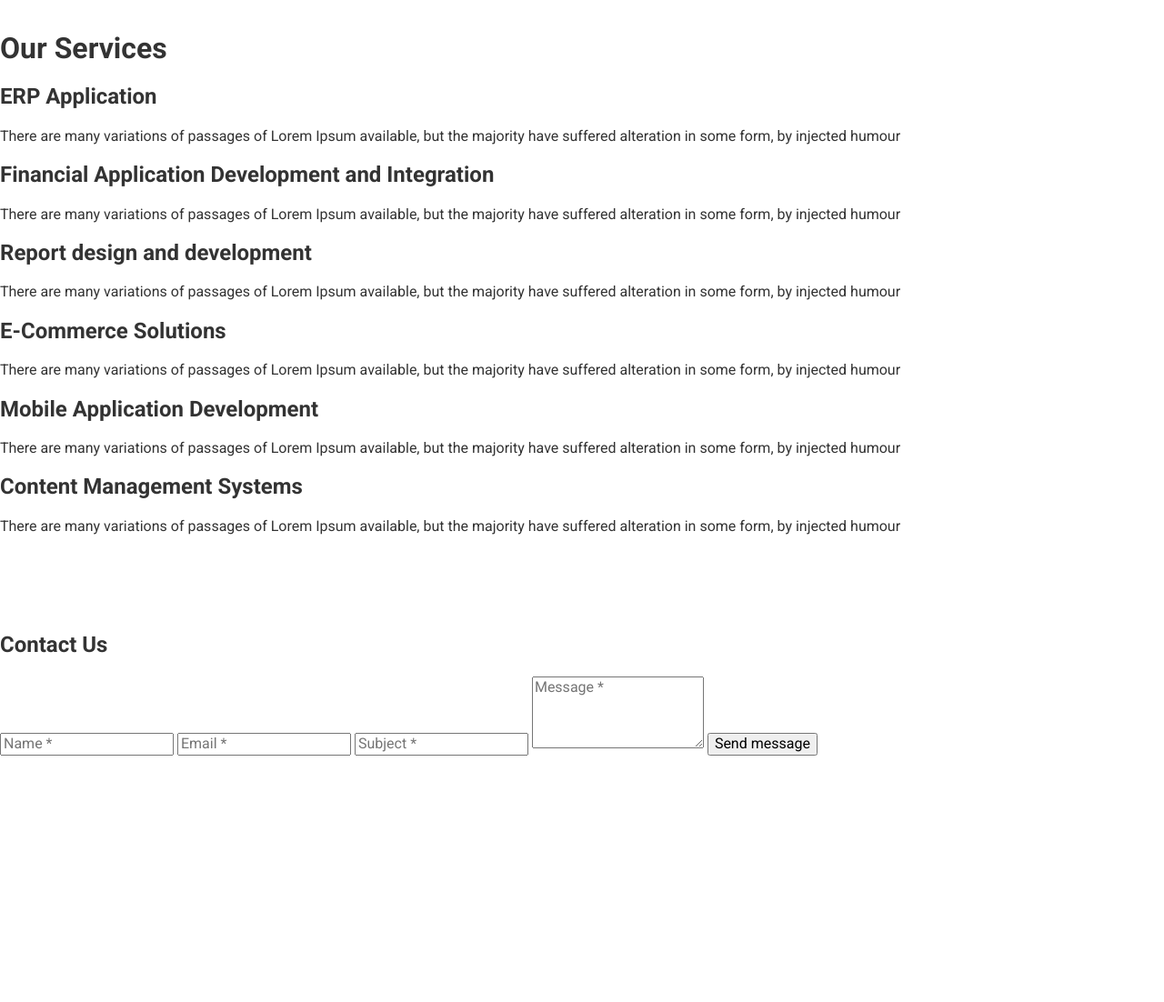
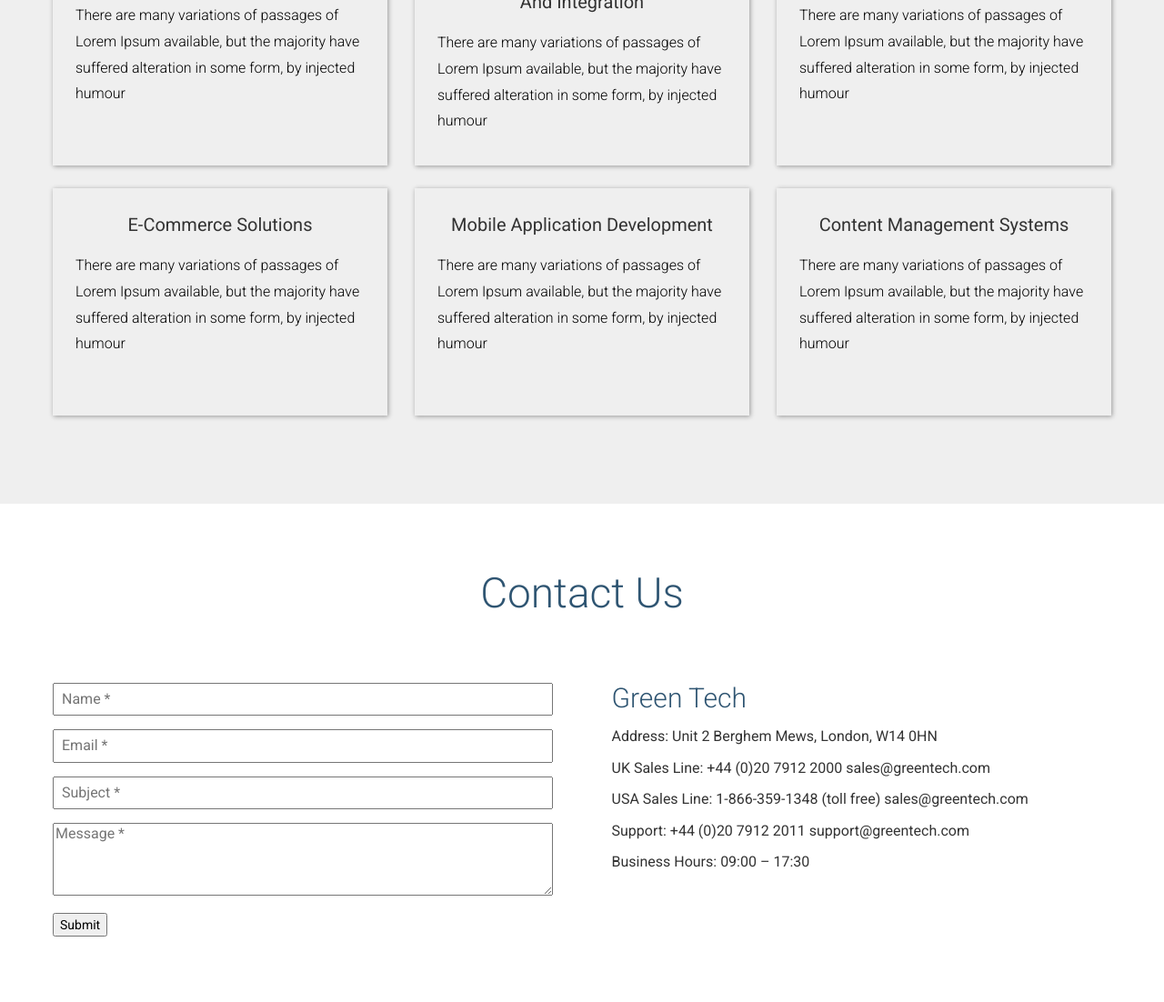
Before and after one commit to duruliu72/greentech, a website: page docs/index.html in a window 1280 px wide. Shown: the part 1359-2461 px from the top of the page at 91% size. Before the commit the page ends 2190 px from the top, so only its background shows below. Drawn offline with Linux system fonts and the light colour scheme.

Commit message:
change on 4-4-19

```diff
--- a/docs/assets/styles/base/_mixins.css
+++ b/docs/assets/styles/base/_mixins.css
@@ -22,3 +22,18 @@
         clear: both;
     }
 }
+
+@define-mixin before{
+    &::before{
+        content: "";
+        display:table;
+        clear: both;
+    }
+}
+@define-mixin after{
+    &::after{
+        content: "";
+        display:table;
+        clear: both;
+    }
+}
--- /dev/null
+++ b/docs/assets/styles/modules/_btn.css
@@ -0,0 +1,10 @@
+.btn{
+    &--submit{
+        margin-bottom: 0;
+        font-size: 14px;
+        font-weight: 400;
+        line-height: 1.42857143;
+        text-align: center;
+        display: inline-block;
+    }
+}
--- /dev/null
+++ b/docs/assets/styles/modules/_form-group.css
@@ -0,0 +1,10 @@
+.form-group{
+    margin-bottom: 15px;
+    input{
+        width: 100%;
+        padding:7px 8px;
+    }
+    textarea{
+        width: 100%;
+    }
+}
--- /dev/null
+++ b/docs/assets/styles/modules/_greentech-contactus.css
@@ -0,0 +1,3 @@
+.greentech-contactus{
+
+}
--- /dev/null
+++ b/docs/assets/styles/modules/_greentech-service.css
@@ -0,0 +1,24 @@
+.greentech-service{
+    background: #efefef;
+    &__item{
+        background: #efefef;
+        min-height: 250px;
+        padding:0px 25px;
+        box-shadow: 1px 1px 5px rgba(20, 20, 20, 0.4);
+        margin-bottom:25px;
+    }
+    &__title{
+        padding-top: 25px;
+        text-align: center;
+        font-weight: 400;
+        font-size: 20px;
+        text-transform: capitalize;
+        line-height: 1.5;
+        margin: 0;
+    }
+    p{
+        font-weight: 300;
+        line-height: 1.8;
+        color: #000000;
+    }
+}
--- a/docs/assets/styles/modules/_headline.css
+++ b/docs/assets/styles/modules/_headline.css
@@ -7,4 +7,11 @@
             margin: 0px;
         }
     }
+    &--center{
+        text-align: center;
+        margin:0px 0px 4.5rem 0px;
+    }
+    &--contact{
+        font-size: 1.875rem;
+    }
 }
--- a/docs/assets/styles/modules/_row.css
+++ b/docs/assets/styles/modules/_row.css
@@ -1,19 +1,36 @@
 .row{
     @mixin atMedium{
         &--gutters{
-            margin-right: -65px;
+            margin-right: -32.5px;
+            margin-left: -32.5px;
         }
         &--gutters > div{
-            padding-right: 65px;
+            padding-right: 32.5px;
+            padding-left: 32.5px;
+        }
+        &--medium-gutters{
+            margin-right: -15px;
+            margin-left: -15px;
+        }
+        &--medium-gutters >div{
+            padding-right: 15px;
+            padding-left: 15px;
         }
         &__medium-4{
             float: left;
-            width: 33.33%;
+            width: 33.33333333%;
+            min-height: 1px;
+        }
+        &__medium-6{
+            float: left;
+            width: 50%;
+            min-height: 1px;
         }
         &__medium-8{
             float: left;
-            width: 66.66%;
+            width: 66.66666666%;
         }
     }
-    @mixin clearfix;
+    @mixin before;
+    @mixin after;
 }
--- a/docs/assets/styles/styles.css
+++ b/docs/assets/styles/styles.css
@@ -8,4 +8,9 @@
 @import "modules/_larze-hero";
 @import "modules/_page-section";
 @import "modules/_headline";
+@import "modules/_about-greentech";
+@import "modules/_greentech-service";
 @import "modules/_row";
+@import "modules/_greentech-contactus";
+@import "modules/_form-group";
+@import "modules/_btn";
--- a/docs/index.html
+++ b/docs/index.html
@@ -10,16 +10,16 @@
   <link rel="stylesheet" href="temp/styles/styles.css">
 </head>
 <body>
-    <header class="greentech-header">
+    <header id="greentech-header" class="greentech-header">
       <div class="wrapper">
           <div class="greentech-header__logo">
               <img src="assets/images/logo.jpg" alt="">
           </div>
           <nav class="primary-nav primary-nav--pull-right">
             <ul>
-              <li><a href="index.html">Home</a></li>
-              <li><a href="contact/contact.html">About Us</a></li>
-              <li><a href="#">Service</a></li>
+              <li><a href="#greentech-header">Home</a></li>
+              <li><a href="#about-greentech">About Us</a></li>
+              <li><a href="#greentech-service">Service</a></li>
               <li><a href="#">Contact Us</a></li>
             </ul>
           </nav>
@@ -28,7 +28,8 @@
     <div class="larze-hero">
       <picture>
         <source  srcset="assets/images/hero--large.jpg" media="(min-width: 1380px)">
-        <source  srcset="assets/images/hero--medium.jpg" media="(min-width: 990px)">
+        <!-- <source  srcset="assets/images/hero--medium.jpg" media="(min-width: 990px)"> -->
+        <source  srcset="assets/images/banner01.jpg" media="(min-width: 990px)">
         <source  srcset="assets/images/hero--small.jpg" media="(min-width: 640px)">
         <img src="assets/images/hero--smaller.jpg" alt="learge Zero Pictures">
       </picture>
@@ -38,11 +39,11 @@
           <p class="larze-hero__description">Focus on Creative & Result Driven Solutions </p>
       </div>
     </div>
-    <div class="about-greentech page-section">
+    <div id="about-greentech" class="about-greentech page-section">
       <div class="wrapper">
         <div class="row row--gutters">
             <div class="row__medium-4">
-                <img src="assets/images/our-start.jpg">
+                <img src="assets/images/our-start1.jpg">
             </div>
             <div class="row__medium-8">
                 <h1 class="headline headline--until-medium">About Us</h1>
@@ -51,48 +52,86 @@
         </div>
       </div>
     </div>
-    <div class="greentech-service page-section">
-        <h1>Our Services</h1>
+    <div id="greentech-service" class="greentech-service page-section">
+        <h1 class="headline headline--center">Our Services</h1>
+        <div class="wrapper">
+            <div class="row row--medium-gutters">
+                <div class="row__medium-4">
                   <div class="greentech-service__item">
                       <span></span>
-          <h2>ERP Application</h2>
-          <p>There are many variations of passages of Lorem Ipsum available, but the majority have suffered alteration in some form, by injected humour</p>
-        </div>
-        <div class="greentech-service__item">
-          <span></span>
-          <h2>Financial Application Development and Integration</h2>
-          <p>There are many variations of passages of Lorem Ipsum available, but the majority have suffered alteration in some form, by injected humour</p>
-        </div>
-        <div class="greentech-service__item">
-          <span></span>
-          <h2>Report design and development</h2>
-          <p>There are many variations of passages of Lorem Ipsum available, but the majority have suffered alteration in some form, by injected humour</p>
-        </div>
-        <div class="greentech-service__item">
-          <span></span>
-          <h2>E-Commerce Solutions</h2>
-          <p>There are many variations of passages of Lorem Ipsum available, but the majority have suffered alteration in some form, by injected humour</p>
-        </div>
-        <div class="greentech-service__item">
-          <span></span>
-          <h2>Mobile Application Development</h2>
-          <p>There are many variations of passages of Lorem Ipsum available, but the majority have suffered alteration in some form, by injected humour</p>
-        </div>
-        <div class="greentech-service__item">
-          <span></span>
-          <h2>Content Management Systems</h2>
+                      <h2 class="greentech-service__title">ERP Application</h2>
                       <p>There are many variations of passages of Lorem Ipsum available, but the majority have suffered alteration in some form, by injected humour</p>
                   </div>
                 </div>
-    <div class="greentech-contactus">
-        <h2><span>Contact</span> Us</h2>
-        <form id="contact-form" method="post" action="">
+                <div class="row__medium-4">
+                  <div class="greentech-service__item">
+                    <span></span>
+                    <h2 class="greentech-service__title">Financial Application Development and Integration</h2>
+                    <p>There are many variations of passages of Lorem Ipsum available, but the majority have suffered alteration in some form, by injected humour</p>
+                  </div>
+                </div>
+                <div class="row__medium-4">
+                  <div class="greentech-service__item">
+                      <span></span>
+                      <h2 class="greentech-service__title">Report design and development</h2>
+                      <p>There are many variations of passages of Lorem Ipsum available, but the majority have suffered alteration in some form, by injected humour</p>
+                  </div>
+                </div>
+                <div class="row__medium-4">
+                   <div class="greentech-service__item">
+                      <span></span>
+                      <h2 class="greentech-service__title">E-Commerce Solutions</h2>
+                      <p>There are many variations of passages of Lorem Ipsum available, but the majority have suffered alteration in some form, by injected humour</p>
+                   </div>
+                </div>
+                <div class="row__medium-4">
+                  <div class="greentech-service__item">
+                      <span></span>
+                      <h2 class="greentech-service__title">Mobile Application Development</h2>
+                      <p>There are many variations of passages of Lorem Ipsum available, but the majority have suffered alteration in some form, by injected humour</p>
+                  </div>
+                </div>
+                <div class="row__medium-4">
+                  <div class="greentech-service__item">
+                      <span></span>
+                      <h2 class="greentech-service__title">Content Management Systems</h2>
+                      <p>There are many variations of passages of Lorem Ipsum available, but the majority have suffered alteration in some form, by injected humour</p>
+                  </div>
+                </div>
+            </div>
+        </div>
+    </div>
+    <div id="greentech-contactus" class="greentech-contactus  page-section">
+        <h2 class="headline headline--center"><span>Contact</span> Us</h2>
+        <div class="wrapper">
+          <div class="row row--gutters">
+            <div class="row__medium-6">
+                <form id="contact-form" method="post" action="index.html">
+                    <div class="form-group">
                         <input type="text" name="name" placeholder="Name *" >
+                    </div>
+                    <div class="form-group">
                         <input type="email" name="email" placeholder="Email *">
+                    </div>
+                    <div class="form-group">
                         <input type="text" name="subject" placeholder="Subject *">
+                    </div>
+                    <div class="form-group">
                         <textarea name="message" class="form-control" placeholder="Message *" rows="4"></textarea>
-            <button class="btn btn-send" value="">Send message</button>
+                    </div>
+                    <button class="btn btn--submit" value="">Submit</button>
                 </form>
+            </div>
+            <div class="row__medium-6">
+              <h4 class="headline headline--until-medium headline--contact">Green Tech</h4>
+              <p>Address: Unit 2 Berghem Mews, London, W14 0HN</p>
+              <p>UK Sales Line:    +44 (0)20 7912 2000 sales@greentech.com</p>
+              <p>USA Sales Line:  1-866-359-1348 (toll free) sales@greentech.com</p>
+              <p>Support: +44 (0)20 7912 2011 support@greentech.com</p>
+              <p>Business Hours: 09:00 – 17:30</p>
+            </div>
+          </div>
+        </div>
     </div>
 </body>
 </html>
--- a/docs/temp/styles/styles.css
+++ b/docs/temp/styles/styles.css
@@ -537,21 +537,86 @@ a{
         }
     }
 
+.headline--center{
+        text-align: center;
+        margin:0px 0px 4.5rem 0px;
+    }
+
+.headline--contact{
+        font-size: 1.875rem;
+    }
+
+.about-greentech p{
+        font-weight: 300;
+        line-height: 1.8;
+        color: #000000;
+    }
+
+.greentech-service{
+    background: #efefef;
+}
+
+.greentech-service__item{
+        background: #efefef;
+        min-height: 250px;
+        padding:0px 25px;
+        box-shadow: 1px 1px 5px rgba(20, 20, 20, 0.4);
+        margin-bottom:25px;
+    }
+
+.greentech-service__title{
+        padding-top: 25px;
+        text-align: center;
+        font-weight: 400;
+        font-size: 20px;
+        text-transform: capitalize;
+        line-height: 1.5;
+        margin: 0;
+    }
+
+.greentech-service p{
+        font-weight: 300;
+        line-height: 1.8;
+        color: #000000;
+    }
+
 @media (min-width:800px){
         .row--gutters{
-            margin-right: -65px;
+            margin-right: -32.5px;
+            margin-left: -32.5px;
         }
         .row--gutters > div{
-            padding-right: 65px;
+            padding-right: 32.5px;
+            padding-left: 32.5px;
+        }
+        .row--medium-gutters{
+            margin-right: -15px;
+            margin-left: -15px;
+        }
+        .row--medium-gutters >div{
+            padding-right: 15px;
+            padding-left: 15px;
         }
         .row__medium-4{
             float: left;
-            width: 33.33%;
+            width: 33.33333333%;
+            min-height: 1px;
+        }
+        .row__medium-6{
+            float: left;
+            width: 50%;
+            min-height: 1px;
         }
         .row__medium-8{
             float: left;
-            width: 66.66%;
+            width: 66.66666666%;
         }
+    }
+
+.row::before{
+        content: "";
+        display:table;
+        clear: both;
     }
 
 .row::after{
@@ -559,3 +624,29 @@ a{
         display:table;
         clear: both;
     }
+
+.greentech-contactus{
+
+}
+
+.form-group{
+    margin-bottom: 15px;
+}
+
+.form-group input{
+        width: 100%;
+        padding:7px 8px;
+    }
+
+.form-group textarea{
+        width: 100%;
+    }
+
+.btn--submit{
+        margin-bottom: 0;
+        font-size: 14px;
+        font-weight: 400;
+        line-height: 1.42857143;
+        text-align: center;
+        display: inline-block;
+    }
```
Also changed, not shown: docs/assets/styles/modules/_about-greentech.css (added, +7 -0 lines), docs/assets/images/our-start1.jpg (added). Lines whose indentation alone changed are shown as unchanged.
